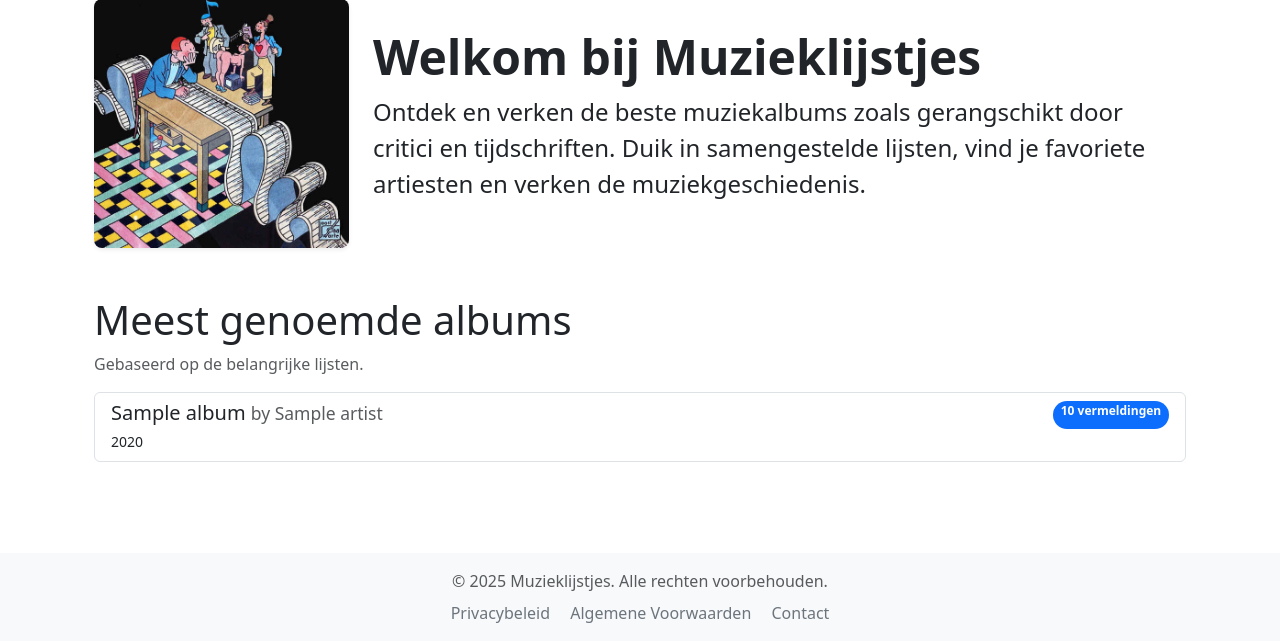
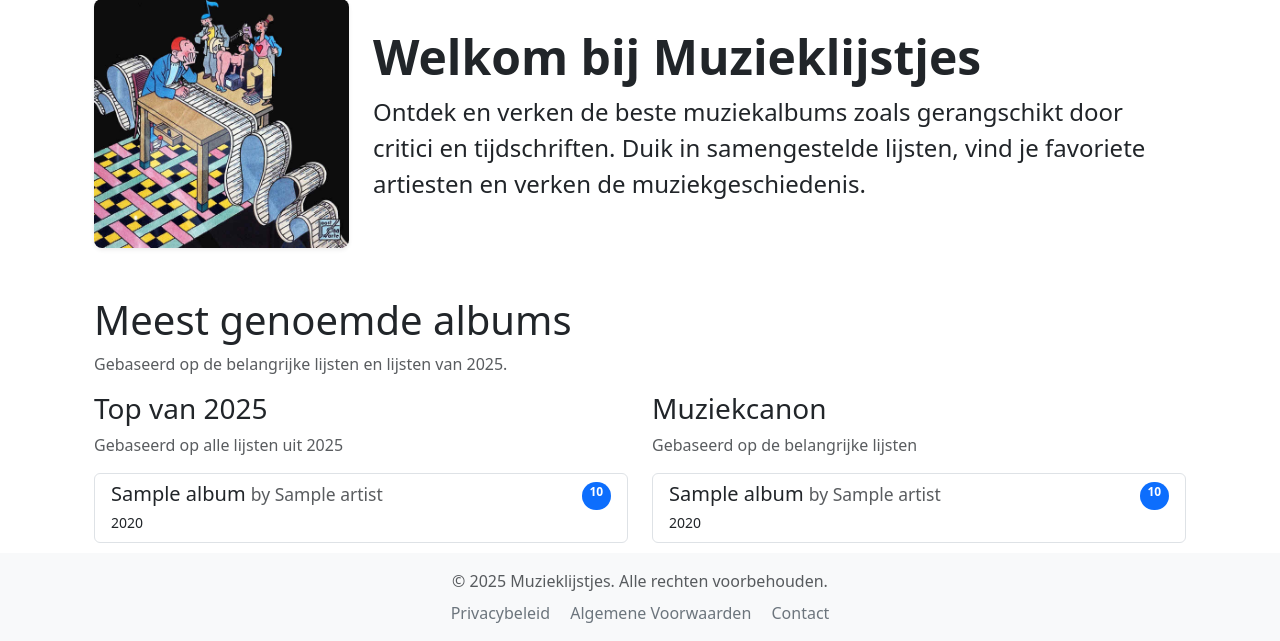
Before and after one commit to roelvanduijnhoven/muzieklijstjes-vibe, a Symfony app: template templates/homepage/index.html.twig in a window 1280 px wide. Shown: the part 159-800 px from the top of the page. Run offline with Twig, Linux system fonts and the light colour scheme; the template is opened without the code that fills it: most values are stand-ins (such as "Sample title", 1, 10 or a date in 2020); some libraries are stand-ins or nearby versions.

Commit message:
Enhance homepage to display aggregated albums from 2025 alongside important lists. Update AlbumRepository with a new query method for 2025 albums and adjust template for improved layout and localization.

```diff
--- a/templates/homepage/index.html.twig
+++ b/templates/homepage/index.html.twig
@@ -13,14 +13,40 @@
     </div>
 
     <h1>Meest genoemde albums</h1>
-    <p class="text-muted">Gebaseerd op de belangrijke lijsten.</p>
+    <p class="text-muted">Gebaseerd op de belangrijke lijsten en lijsten van 2025.</p>
+
+    <div class="row">
+        <div class="col-md-6">
+            <h3>Top van 2025</h3>
+            <p class="text-muted">Gebaseerd op alle lijsten uit 2025</p>
             <div class="list-group">
-        {% for item in aggregatedAlbums %}
+                {% for item in aggregated2025Albums %}
                     {% set album = item.album %}
                     <a href="{{ path('app_album_show', {id: album.id}) }}" class="list-group-item list-group-item-action">
                         <div class="d-flex w-100 justify-content-between">
                             <h5 class="mb-1">{{ album.title }} <small class="text-muted">by {{ album.artist.name }}</small></h5>
-                    <span class="badge bg-primary rounded-pill">{{ item.score }} vermeldingen</span>
+                            <span class="badge bg-primary rounded-pill">{{ item.score }}</span>
+                        </div>
+                        {% if album.releaseYear %}
+                            <small>{{ album.releaseYear }}</small>
+                        {% endif %}
+                    </a>
+                {% else %}
+                    <p class="text-muted">Nog geen data voor 2025.</p>
+                {% endfor %}
+            </div>
+        </div>
+
+        <div class="col-md-6">
+            <h3>Muziekcanon</h3>
+            <p class="text-muted">Gebaseerd op de belangrijke lijsten</p>
+            <div class="list-group">
+                {% for item in aggregatedImportantAlbums %}
+                    {% set album = item.album %}
+                    <a href="{{ path('app_album_show', {id: album.id}) }}" class="list-group-item list-group-item-action">
+                        <div class="d-flex w-100 justify-content-between">
+                            <h5 class="mb-1">{{ album.title }} <small class="text-muted">by {{ album.artist.name }}</small></h5>
+                            <span class="badge bg-primary rounded-pill">{{ item.score }}</span>
                         </div>
                         {% if album.releaseYear %}
                             <small>{{ album.releaseYear }}</small>
@@ -29,4 +55,6 @@
                 {% endfor %}
             </div>
         </div>
+    </div>
+</div>
 {% endblock %}
```
Also changed, not shown: src/Controller/HomepageController.php (+7 -2 lines), src/Repository/AlbumRepository.php (+28 -0 lines). Lines whose indentation alone changed are shown as unchanged.
